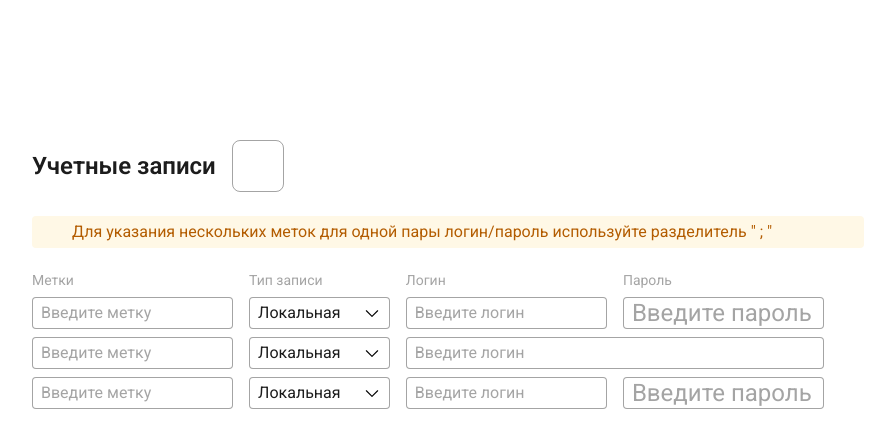
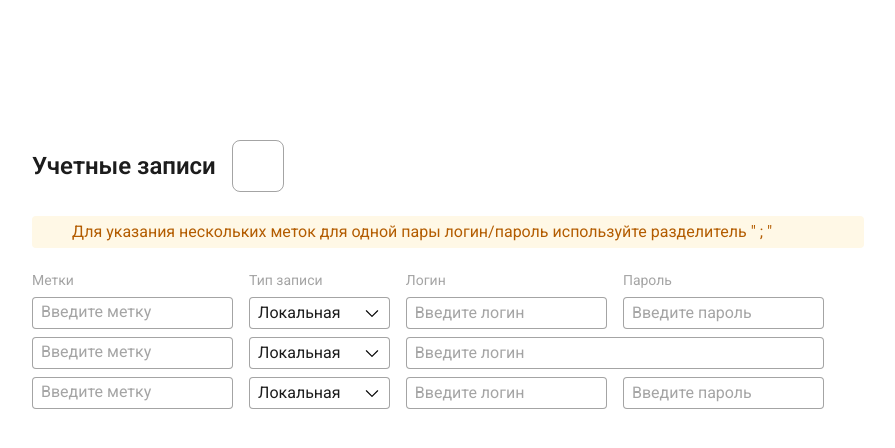
Before and after one commit to Serg-E-DEV/vue-test-users-form, a Vue app: page / in a window 1280 px wide. Shown: the top 448 px of the page, without its empty margins (192-1087 px from the left). Built offline with nearby package versions, Linux system fonts and the light colour scheme.

Commit message:
feat: rows input

```diff
--- a/src/components/BaseInput.vue
+++ b/src/components/BaseInput.vue
@@ -3,15 +3,23 @@ const model = defineModel<string>({ required: true, default: '' });
 interface Props {
   type?: string;
   placeholder?: string;
+  disabled?: boolean;
 }
 const props = withDefaults(defineProps<Props>(), {
   type: 'text',
   placeholder: 'Введите значение',
+  disabled: false,
 });
 </script>
 
 <template>
-  <input v-model="model" :type="props.type" :placeholder="props.placeholder" class="base-input" />
+  <input
+    v-model="model"
+    :type="props.type"
+    :placeholder="props.placeholder"
+    :disabled="disabled"
+    class="base-input"
+  />
 </template>
 
 <style scoped></style>
--- /dev/null
+++ b/src/components/RowsInput.vue
@@ -0,0 +1,56 @@
+<script setup lang="ts">
+import { ModelRef, onMounted, onUpdated, ref } from 'vue';
+import { clearDoubleSpaces, replaceNewlinesWithSpace } from '@/modules/utils';
+
+const model = defineModel({ required: true, default: '' }) as ModelRef<string>;
+
+interface Props {
+  placeholder?: string;
+  disabled?: boolean;
+}
+
+const props = withDefaults(defineProps<Props>(), {
+  placeholder: 'Введите значение',
+  disabled: false,
+});
+
+const textareaEl = ref<HTMLTextAreaElement>();
+
+function adjustHeight() {
+  if (!textareaEl.value) {
+    return;
+  }
+  textareaEl.value.style.height = 'auto';
+  textareaEl.value.style.height = textareaEl.value.scrollHeight + 'px';
+}
+
+function normalizeInput() {
+  let normalized = model.value;
+  normalized = replaceNewlinesWithSpace(normalized);
+  normalized = clearDoubleSpaces(normalized);
+  model.value = normalized;
+  adjustHeight();
+}
+
+onMounted(() => {
+  normalizeInput();
+});
+
+onUpdated(() => {
+  normalizeInput();
+});
+</script>
+
+<template>
+  <textarea
+    ref="textareaEl"
+    v-model="model"
+    :placeholder="props.placeholder"
+    class="base-input rows-input"
+    rows="1"
+    maxlength="70"
+    @input="normalizeInput"
+  />
+</template>
+
+<style scoped></style>
--- a/src/modules/utils.ts
+++ b/src/modules/utils.ts
@@ -1,3 +1,11 @@
 export function firstCharToUpper(str: string): string {
   return str.charAt(0).toUpperCase() + str.slice(1);
 }
+
+export function replaceNewlinesWithSpace(text: string) {
+  return text.replace(/\n/g, ' ');
+}
+
+export function clearDoubleSpaces(text: string) {
+  return text.replace(/ {2,}/g, ' ');
+}
--- a/src/scss/app.scss
+++ b/src/scss/app.scss
@@ -4,6 +4,7 @@
 @use 'base/styles/line-clamp-style';
 @use 'base/base-button';
 @use 'base/base-input';
+@use 'base/rows-input';
 @use 'base/base-select';
 @use 'base/sprite-icon';
 @use 'base/icon-button';
--- a/src/scss/base/base-input.scss
+++ b/src/scss/base/base-input.scss
@@ -1,7 +1,7 @@
 @use '@/scss/common/typography' as typography;
 
 .base-input {
-  @include typography.main-text(16px, 400);
+  @include typography.main-text(16px, 400, 1);
 
   min-width: 140px;
   min-height: 32px;
@@ -11,18 +11,9 @@
   background: var(--color-blank);
   border: 1px solid var(--color-border);
   border-radius: var(--radius-s);
-  transition: padding var(--duration);
-
-  &:focus {
-    padding-block: 0;
-    border: none;
-  }
+  transition: var(--duration);
 
   &::placeholder {
     color: var(--color-text-light);
   }
-
-  &[type='password'] {
-    font-size: 24px;
-  }
 }
--- /dev/null
+++ b/src/scss/base/rows-input.scss
@@ -0,0 +1,5 @@
+.rows-input {
+  padding-block: 6px;
+  overflow-y: hidden;
+  resize: none;
+}
--- a/src/scss/sections/accounts-section.scss
+++ b/src/scss/sections/accounts-section.scss
@@ -21,6 +21,7 @@
 
   &__row {
     display: grid;
+    align-items: center;
     column-gap: 16px;
     grid-template-columns: 1fr 0.7fr 1fr 1fr 24px;
 
--- a/src/views/Main.vue
+++ b/src/views/Main.vue
@@ -7,6 +7,7 @@ import IconButton from '@/components/IconButton.vue';
 import { ref } from 'vue';
 import { FormInterface } from '@/interfaces/form.interface';
 import BaseSelect from '@/components/BaseSelect.vue';
+import RowsInput from '@/components/RowsInput.vue';
 
 const recordTypeOptions = [
   { selectLabel: 'Локальная', selectValue: 'local' },
@@ -45,7 +46,7 @@ const form = ref<FormInterface>({
           </div>
 
           <div v-for="n in 3" :key="n" class="accounts-section__row">
-            <BaseInput
+            <RowsInput
               v-model="form.recordLabel"
               placeholder="Введите метку"
               name="label"
```
